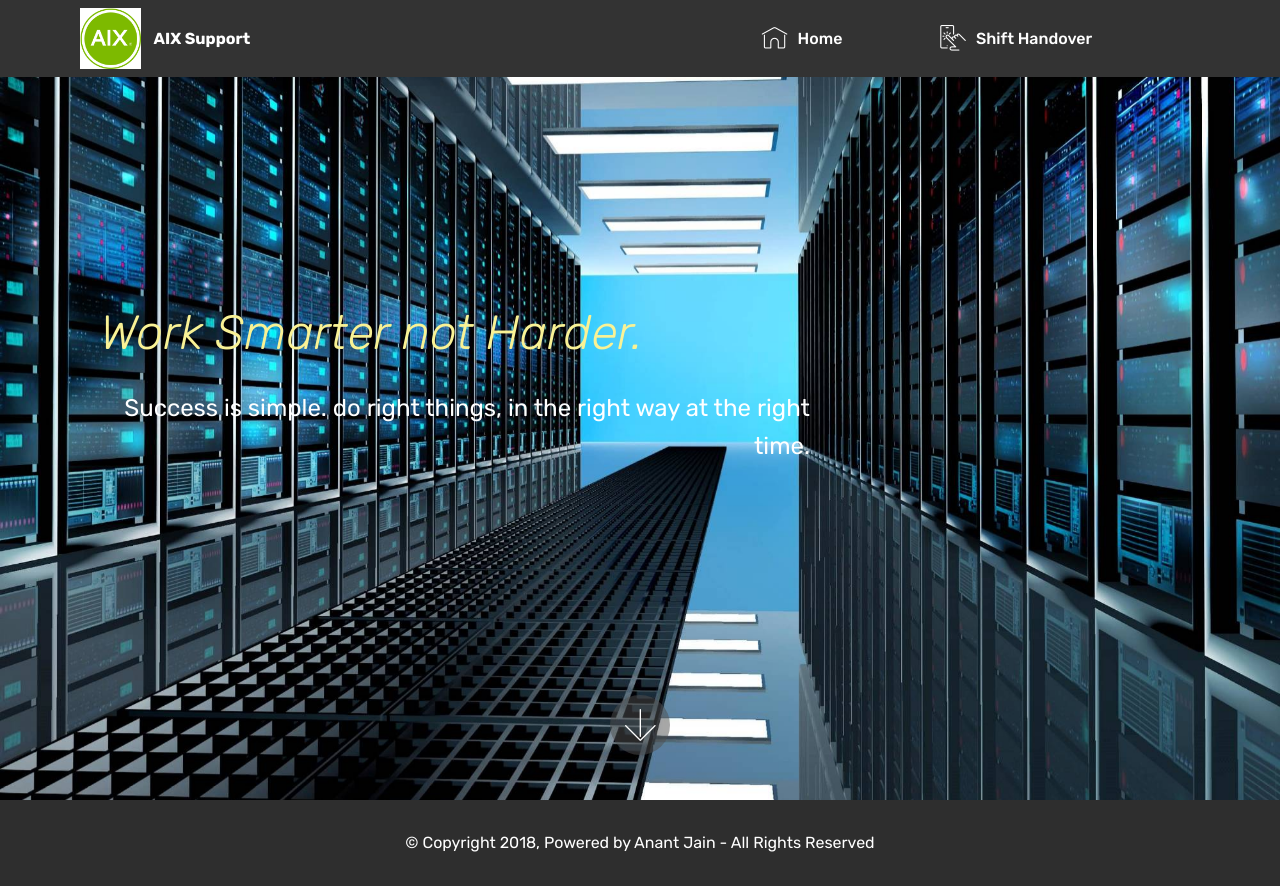
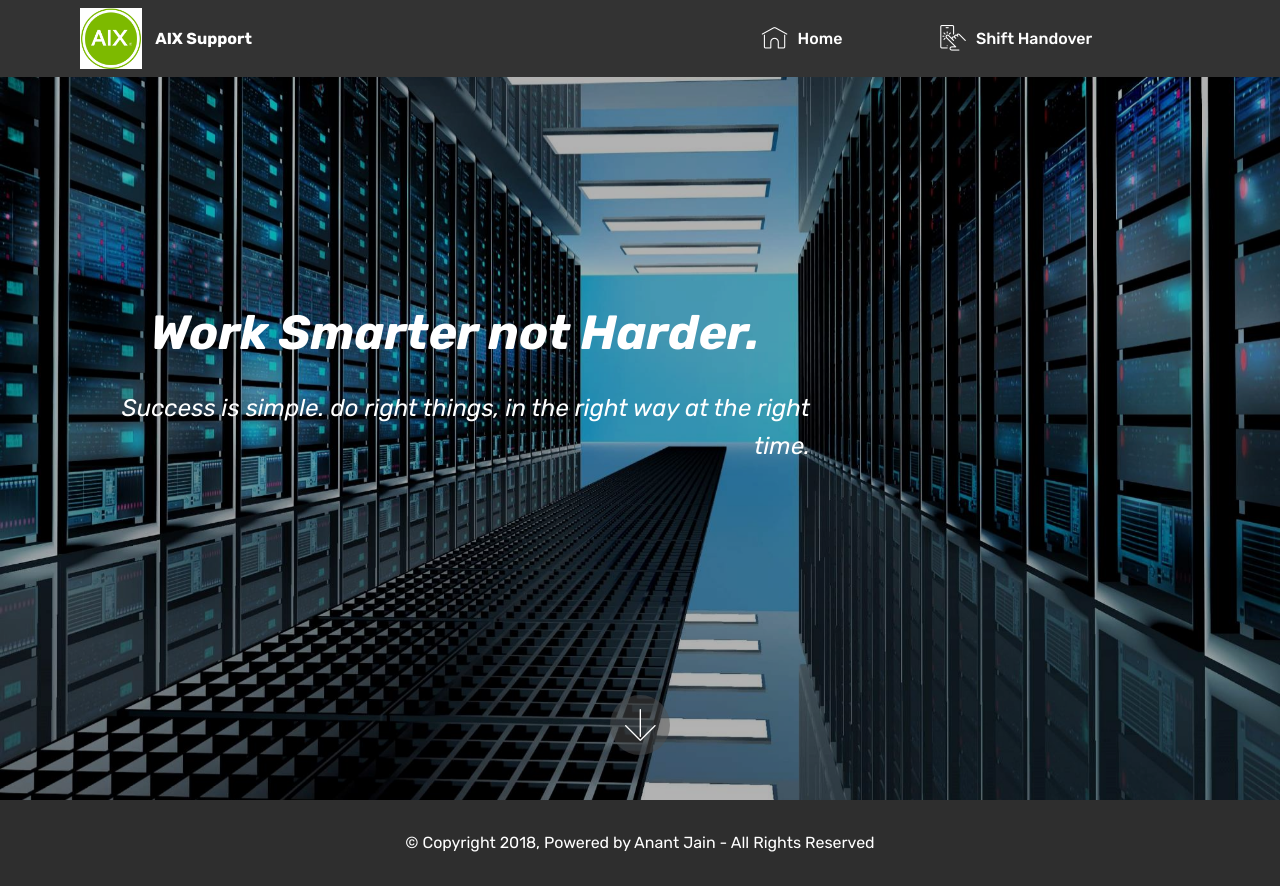
Before and after one commit to AIXSupport/HMCL, a plain HTML site: page index.html in a window 1280 px wide. Drawn offline with Linux system fonts and the light colour scheme; files whose address does not match are found by name.

Commit message:
colour change

```diff
--- a/assets/mobirise/css/mbr-additional.css
+++ b/assets/mobirise/css/mbr-additional.css
@@ -2632,11 +2632,15 @@ body {
   text-align: right;
 }
 .cid-qLcP8JGYQA H3 {
-  color: #f9f295;
+  color: #ffffff;
+  text-align: center;
 }
 .cid-qLcP8JGYQA H1 {
   color: #ffffff;
   text-align: center;
+}
+.cid-qLcP8JGYQA B {
+  color: #f8d207;
 }
 .cid-qMlHUcvIio {
   padding-top: 30px;
--- a/index.html
+++ b/index.html
@@ -7,7 +7,7 @@
   <meta name="generator" content="Mobirise v4.6.5, mobirise.com">
   <meta name="viewport" content="width=device-width, initial-scale=1, minimum-scale=1">
   <link rel="shortcut icon" href="assets/images/aix-2-340x140.png" type="image/x-icon">
-  <meta name="description" content="">
+  <meta name="description" content="https://aixsupport.github.io/HMCL/">
   <title>Home</title>
   <link rel="stylesheet" href="assets/web/assets/mobirise-icons/mobirise-icons.css">
   <link rel="stylesheet" href="assets/tether/tether.min.css">
@@ -40,7 +40,7 @@
             <div class="navbar-brand">
                 <span class="navbar-logo">
                     <a href="https://aixsupport.github.io/HMCL/">
-                         <img src="assets/images/aix-3-340x140.png" alt="Mobirise" title="" style="height: 3.8rem;">
+                         <img src="assets/images/aix-2-340x140.png" alt="Mobirise" title="" style="height: 3.8rem;">
                     </a>
                 </span>
                 <span class="navbar-caption-wrap"><a class="navbar-caption text-white display-4" href="https://aixsupport.github.io/HMCL/">AIX Support</a></span>
@@ -50,7 +50,7 @@
             <ul class="navbar-nav nav-dropdown nav-right" data-app-modern-menu="true"><li class="nav-item">
                     <a class="nav-link link text-white display-4" href="index.html">
                         </a>
-                </li><li class="nav-item"><a class="nav-link link text-white display-4" href="https://aixsupport.github.io/HMCL/"><span class="mbri-home mbr-iconfont mbr-iconfont-btn"></span>
+                </li><li class="nav-item"><a class="nav-link link text-white display-4" href="Index.html"><span class="mbri-home mbr-iconfont mbr-iconfont-btn"></span>
                         Home &nbsp; &nbsp; &nbsp; &nbsp; &nbsp; &nbsp; &nbsp; &nbsp; &nbsp; &nbsp;&nbsp;</a></li><li class="nav-item"><a class="nav-link link text-white display-4" href="ShiftHandoverInfo.html"><span class="mbri-touch mbr-iconfont mbr-iconfont-btn"></span>
                         Shift Handover &nbsp; &nbsp; &nbsp; &nbsp; &nbsp; &nbsp; &nbsp; &nbsp; &nbsp; &nbsp;&nbsp;</a></li><li class="nav-item"><a class="nav-link link text-white display-4" href="https://aixsupport.github.io/HMCL/">
                         </a></li></ul>
@@ -59,17 +59,18 @@
     </nav>
 </section>
 
-<section class="engine"><a href="https://mobirise.ws/e">best website authoring software</a></section><section class="header9 cid-qLcP8JGYQA mbr-fullscreen mbr-parallax-background" id="header9-v">
+<section class="engine"><a href="https://mobirise.ws/p">open source website builder</a></section><section class="header9 cid-qLcP8JGYQA mbr-fullscreen mbr-parallax-background" id="header9-v">
 
 
 
-
+    <div class="mbr-overlay" style="opacity: 0.3; background-color: rgb(0, 0, 0);">
+    </div>
 
     <div class="container">
         <div class="media-container-column mbr-white col-md-8">
 
-            <h3 class="mbr-section-subtitle align-left mbr-light pb-3 mbr-fonts-style display-2">Work Smarter not Harder.</h3>
-            <p class="mbr-text align-left pb-3 mbr-fonts-style display-5">Success is simple. do right things, in the right way at the right time.</p>
+            <h3 class="mbr-section-subtitle align-left mbr-light pb-3 mbr-fonts-style display-2"><strong>Work Smarter not Harder.</strong></h3>
+            <p class="mbr-text align-left pb-3 mbr-fonts-style display-5"><em>Success is simple. do right things, in the right way at the right time.</em></p>
 
         </div>
     </div>
```
Also changed, not shown: ShiftHandover.html (+3 -3 lines), ShiftHandoverInfo.html (+3 -3 lines), 1 other file.
